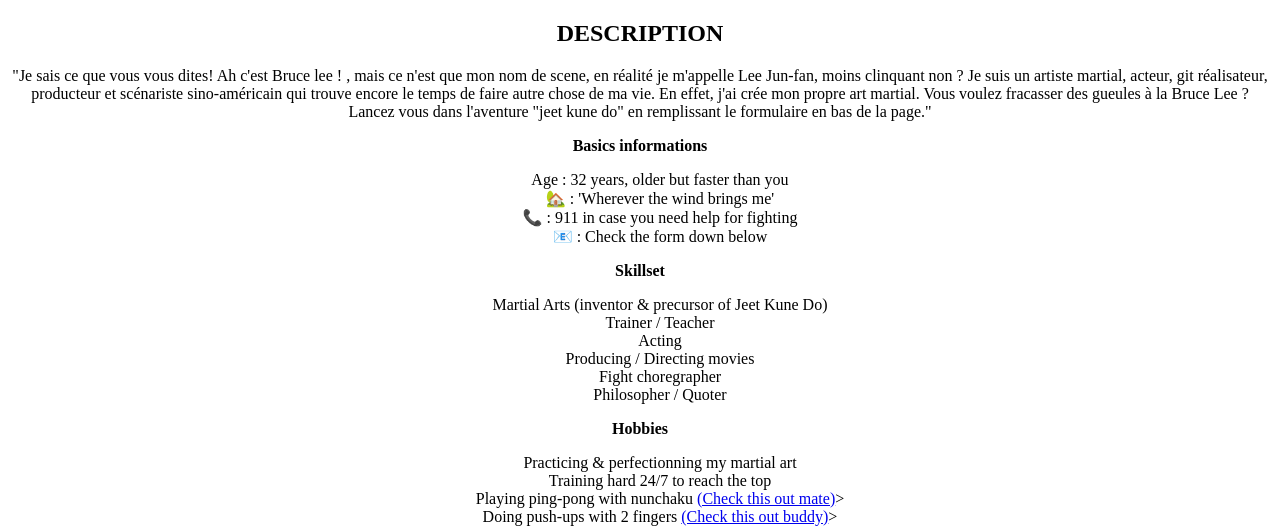
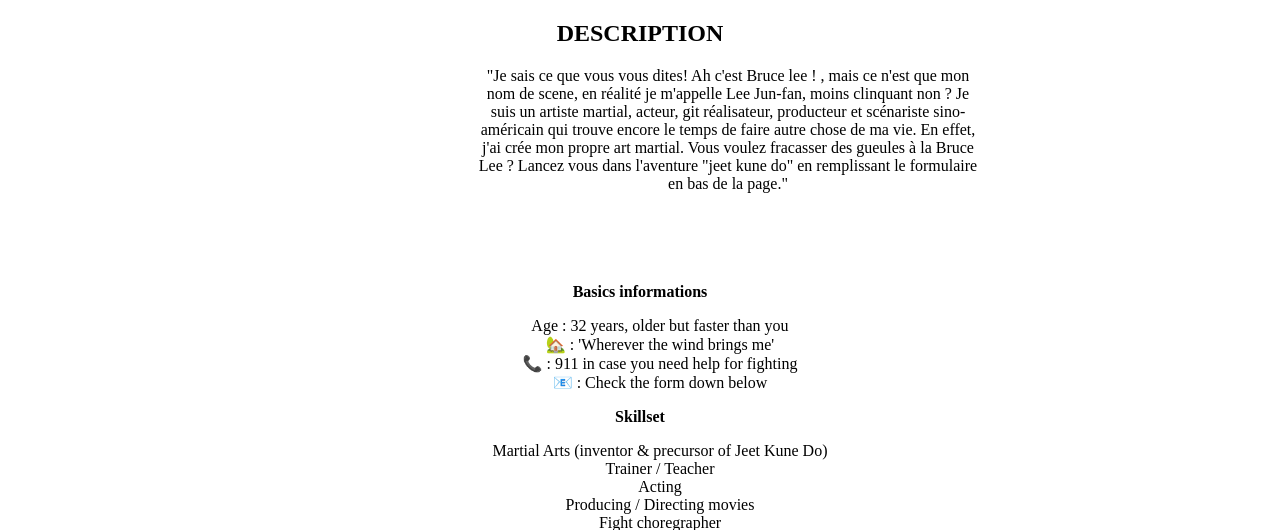
Before and after one commit to Gambino-stack/BruceLeeProject, a PHP site: page /BruceLee.php in a window 1280 px wide. Shown: the part 499-1029 px from the top of the page. Run offline with PHP 8.4, Linux system fonts and the light colour scheme; some libraries are stand-ins or nearby versions.

Commit message:
add css to description,experience,body and li

```diff
--- a/BruceLee.php
+++ b/BruceLee.php
@@ -38,7 +38,7 @@ C/O https://placeholder.com/ " alt="logo_Right_Dragon" >
             <!-- Contient la Description-->
             <section>
                 <h2>DESCRIPTION</h2>
-                <article>
+                <article class="description">
                     "Je sais ce que vous vous dites! Ah c'est Bruce lee ! , mais ce n'est que mon nom de scene, en réalité je m'appelle Lee Jun-fan, moins clinquant non ?
                     Je suis un artiste martial, acteur, git réalisateur, producteur et scénariste sino-américain qui trouve encore le temps de faire autre chose de ma vie. En effet,
                     j'ai crée mon propre art martial. Vous voulez fracasser des gueules à la Bruce Lee ? Lancez vous dans l'aventure "jeet kune do" en remplissant le formulaire
@@ -89,7 +89,7 @@ C/O https://placeholder.com/ " alt="logo_Right_Dragon" >
             <article>
                 <img id="brucepicture" src="https://cdn.dribbble.com/users/1242068/screenshots/4271999/brucelee.png" alt="BruceLee image">
                 <br>
-                Ma carriere est composée de plusieurs expériences dans divers domaines:
+                    Ma carriere est composée de plusieurs expériences dans divers domaines:
                 <ul>
                     <li>Les arts martiaux :en 1960 création du Jeet kune do et enseignement de ce sport dans mon ecole</li>
                     <li>Acting : entre 1941 et 1973 j'ai joué dans 30 films en Chine et aux Etats-Unis</li>
--- a/style.css
+++ b/style.css
@@ -26,13 +26,23 @@ header {
 
 /***Section Experience***/
 .experience {
+    display: block;
 
 }
 #brucepicture {
-    width: 350px;
-    height: 300px;
+    width: 250px;
+    height: 200px;
 }
-
+#brucepicture:hover {
+    opacity: 0.2;
+    cursor: pointer;
+}
+.description {
+    display: block;
+    margin-left: 470px;
+    width: 500px;
+    height: 200px;
+}
 
 
 /***Section Formation***/
```
